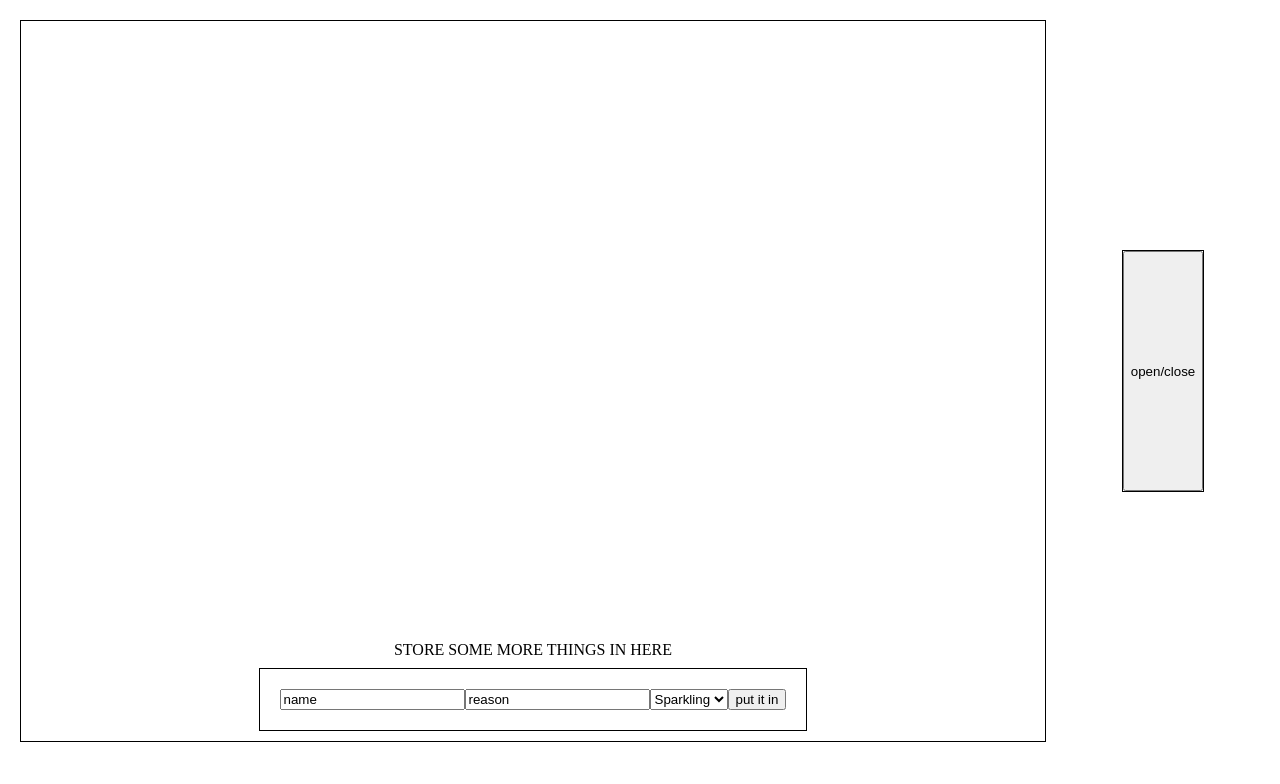
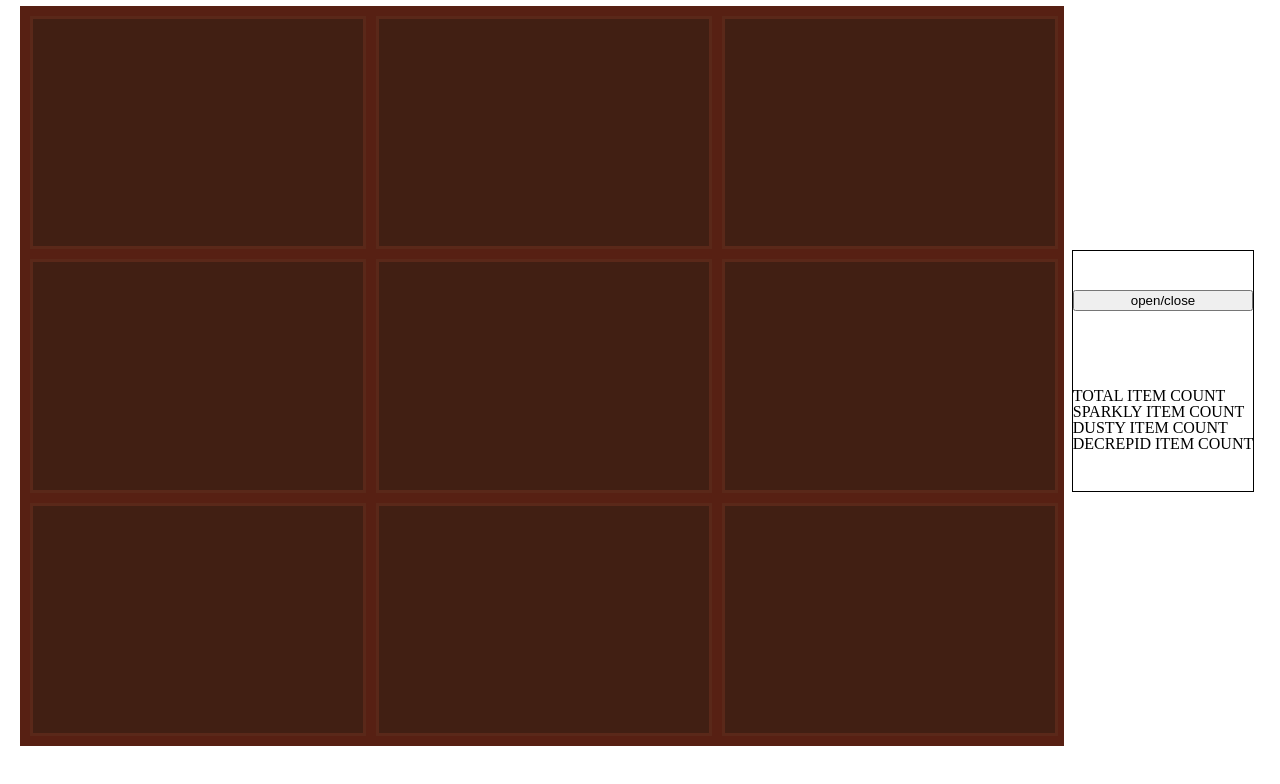
Before and after one commit to DanGrund/finalAssessment, a website: page src/index.html in a window 1280 px wide. Drawn offline with nearby package versions, Linux system fonts and the light colour scheme.

Commit message:
add garage door style

```diff
--- a/src/index.html
+++ b/src/index.html
@@ -7,7 +7,16 @@
     <link rel="stylesheet" type="text/css" href="styles/styles.css">
   </head>
   <body>
-    <div class='garage-door open'>
+    <div class='garage-door'>
+      <div class='garage-panel'></div>
+      <div class='garage-panel'></div>
+      <div class='garage-panel'></div>
+      <div class='garage-panel'></div>
+      <div class='garage-panel'></div>
+      <div class='garage-panel'></div>
+      <div class='garage-panel'></div>
+      <div class='garage-panel'></div>
+      <div class='garage-panel'></div>
     </div>
     <section id='garage'>
       <article id='the-list'>
@@ -26,6 +35,12 @@
     </section>
     <section id='remote-control'>
       <button id='open-close'>open/close</button>
+      <article>
+        <div>TOTAL ITEM COUNT</div>
+        <div>SPARKLY ITEM COUNT</div>
+        <div>DUSTY ITEM COUNT</div>
+        <div>DECREPID ITEM COUNT</div>
+      </article>
     </section>
 
     <script src="https://ajax.googleapis.com/ajax/libs/jquery/3.2.1/jquery.min.js"></script>
--- a/src/styles/styles.css
+++ b/src/styles/styles.css
@@ -20,9 +20,19 @@ body {
   position: absolute;
   margin-top: 10px;
   margin-left: 20px;
+  padding: 10px;
   width: 80vw;
   height: 90vh;
-  background-color: rgba(255,55,16, .5);
+  background-color: rgba(87,32,19, 1);
+  transition-duration: 3s;
+  display: inline-grid;
+  grid-template-columns: 32.8% 32.8% 32.8%;
+  grid-gap: 10px;
+}
+
+.garage-panel {
+  background-color: rgba(60,32,19, .8);
+  border: 3px solid rgb(90,40,25);
 }
 
 #remote-control {
@@ -30,11 +40,13 @@ body {
   border: 1px solid black;
   height: 30vh;
   display: flex;
-  justify-content: center;
+  flex-direction: column;
+  justify-content: space-around;
 }
 
 .open {
-  display: none;
+  transform: translateY(-550px);
+  transition-duration: 3s;
 }
 
 #add-item-to-garage {
```
Also changed, not shown: src/index.js (+15 -0 lines).
